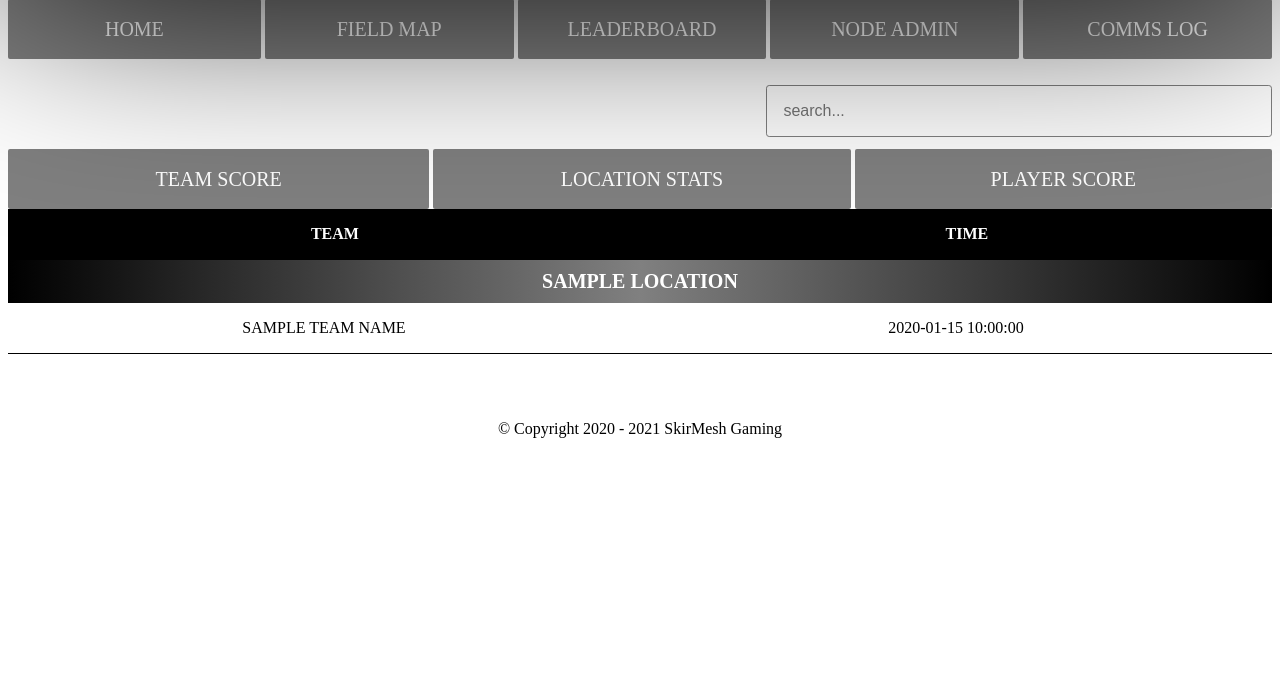
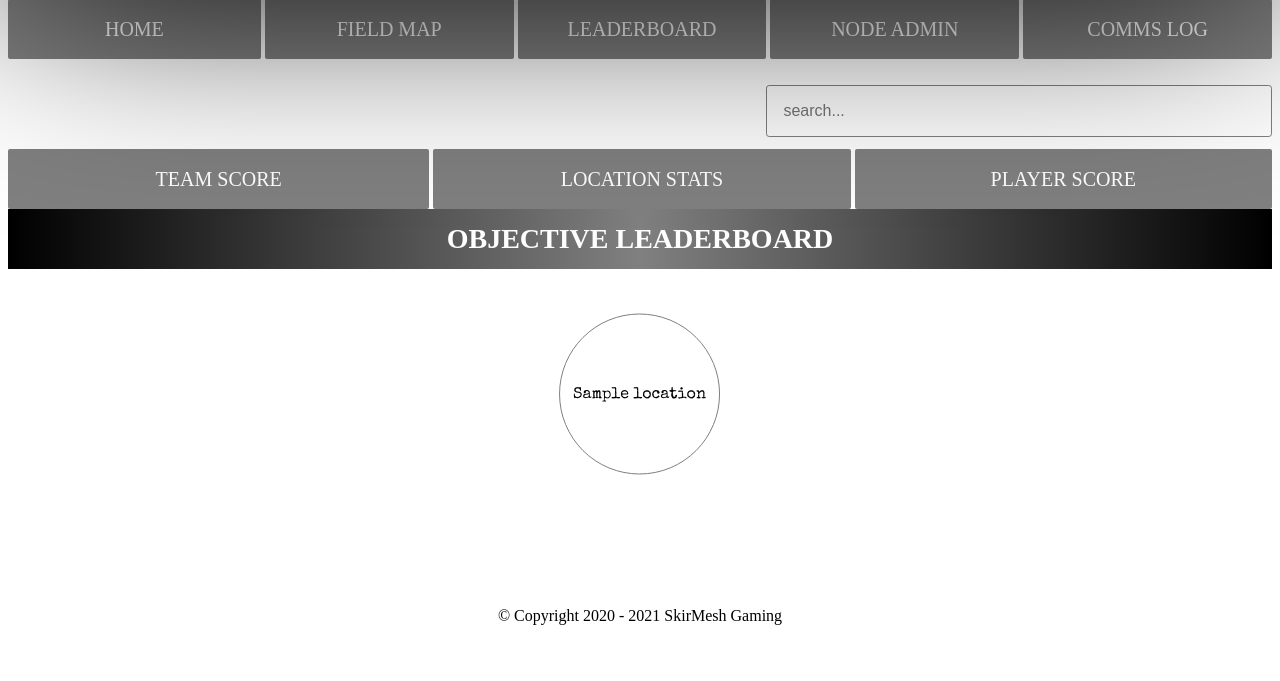
Before and after one commit to bharathram89/skirmesh-app, a Flask app: template templates/leaderboard.html in a window 1280 px wide, after a click on "LOCATION STATS". Shown: the part 331-1012 px from the top of the page. Before the commit the page ends 769 px from the top, so only its background shows below. Run offline with Flask 2, Linux system fonts and the light colour scheme; the template is opened without the code that fills it: most values are stand-ins (such as "Sample title", 1, 10 or a date in 2020); lists and menus that the app fills with data are empty; parts of the project's set-up code (start-up, migrations or seed data) failed here and were passed over.

Commit message:
get rid of tables for location scores - use the new circles

```diff
--- a/static/css/leaderboard.css
+++ b/static/css/leaderboard.css
@@ -20,6 +20,7 @@ circle.assist {
 
 svg.score {
     overflow: visible;
+    padding: 2em 0;
 }
 svg.score:hover {
     transform: scale(1.2);
@@ -32,3 +33,7 @@ svg.score:hover {
     padding: 1em;
     z-index: 10;
 }
+
+svg text {
+    font-family: 'special_eliteregular';
+}
--- a/templates/leaderboard.html
+++ b/templates/leaderboard.html
@@ -22,16 +22,12 @@
   <li onclick="show_table(event, 'player_score')"><a class="tablink" >Player Score</a></li>
 </ul>
 
+
 <div id="team_score" class="leaderboard">
   <h1 class="leaderboard_header"> team leaderboard </h1>
+  <br>
 
-  <table id="table">
-    <thead>
-
-    </thead>
-    <tbody>
-
-        <tr>
+  <div class="team_score_container">
 
         {% set tot = {'score':0, 'time':0} %}
 
@@ -53,9 +49,7 @@
         {% set stroke_w = rad / 4 %}
         {% set from = namespace(value=0) %}
 
-            <td style="width:50%">
-
-                <svg width="100%" class="score">
+            <svg width="49%" class="score">
 
             {% for team in team_score %}
 
@@ -84,11 +78,7 @@
 
             </svg>
 
-            </td>
-
-            <td style="width:50%">
-
-                <svg width="100%" class="score">
+            <svg width="49%" class="score">
 
             {% set from.value = 0 %}
 
@@ -119,46 +109,66 @@
 
             </svg>
 
-            </td>
-
-
-        </tr>
-
-    </tbody>
-  </table>
+    </div>
 </div>
 
 <div id="location_score" class="leaderboard">
+    <h1 class="leaderboard_header"> objective leaderboard </h1>
+    <br>
 
-    <table>
-    <thead>
-      <tr>
-        <th class="header"> Team </th>
-        <th class="header"> Time </th>
-      </tr>
-    </thead>
-    </table>
+<div class="node_score_container">
 
 {% for nd in node_times %}
-<h3 class="leaderboard_header"> {{ nd.location or nd.node | safe }} </h3>
-<table id="table">
+
+    {% set tot = {'time':0} %}
+
+    {% for team in node_times[nd] %}
+
+        {% if tot.update({'time': tot['time'] + node_times[nd][team]}) %} {% endif %}
+
+    {% endfor %}
+
+    {% if tot['time'] %}
+
+    <svg width="33%" class="score">
+
+    {% set from.value = 0 %}
+
+        {% for team in node_times[nd] %}
+
+            {% set text = print_time( node_times[nd][team] ) %}
+
+            {% if text %}
+
+            {% set to = from.value + circ*node_times[nd][team]/tot['time'] %}
+
+            <circle class="capture" cx="50%" cy="50%" r="{{ rad }}"
+                    onmousemove="showTooltip(evt, '{{ text | safe }}' )"
+                    onmouseout="hideTooltip()">
+                  <set attributeName='stroke-width' to="{{ stroke_w }}"/>
+                  <set attributeName='stroke' to="{{ team_cmap[team] }}"/>
+                  <set attributeName='stroke' from="{{ team_cmap[team] }}" to="#C0C0C0" begin="mouseover" end="mouseout"/>
+                  <set attributeName='stroke-dashoffset' to="{{ from.value }}"/>
+                  <set attributeName='stroke-dasharray' to="{{ circ }} {{ to }}"/>
+              </circle>
+
+            {% set from.value = to %}
+
+            {% endif %}
+
+        {% endfor %}
+
+    <text x="50%" y="52.5%" text-anchor="middle"> {{ nd.location or nd.node }} </text>
+
+    </svg>
 
 
-<tbody>
+    {% endif %}
 
-    {% for dat in node_times[nd] %}
-    <tr class="row team{{dat | safe}}">
-
-            <td style="width:50%"> {{ team_name[dat] | safe }} </td>
-            <td style="width:50%"> {{ print_time(node_times[nd][dat]) or 0 | safe }} </td>
-
-    </tr>
 {% endfor %}
 
-</tbody>
-</table>
+</div>
 
-{% endfor %}
 
 </div>
 
@@ -188,7 +198,7 @@
 
 <script src="../static/js/leaderboard.js"></script>
 
-
+<br><br>
 
 
 {% endblock %}
```
Lines whose indentation alone changed are shown as unchanged.
